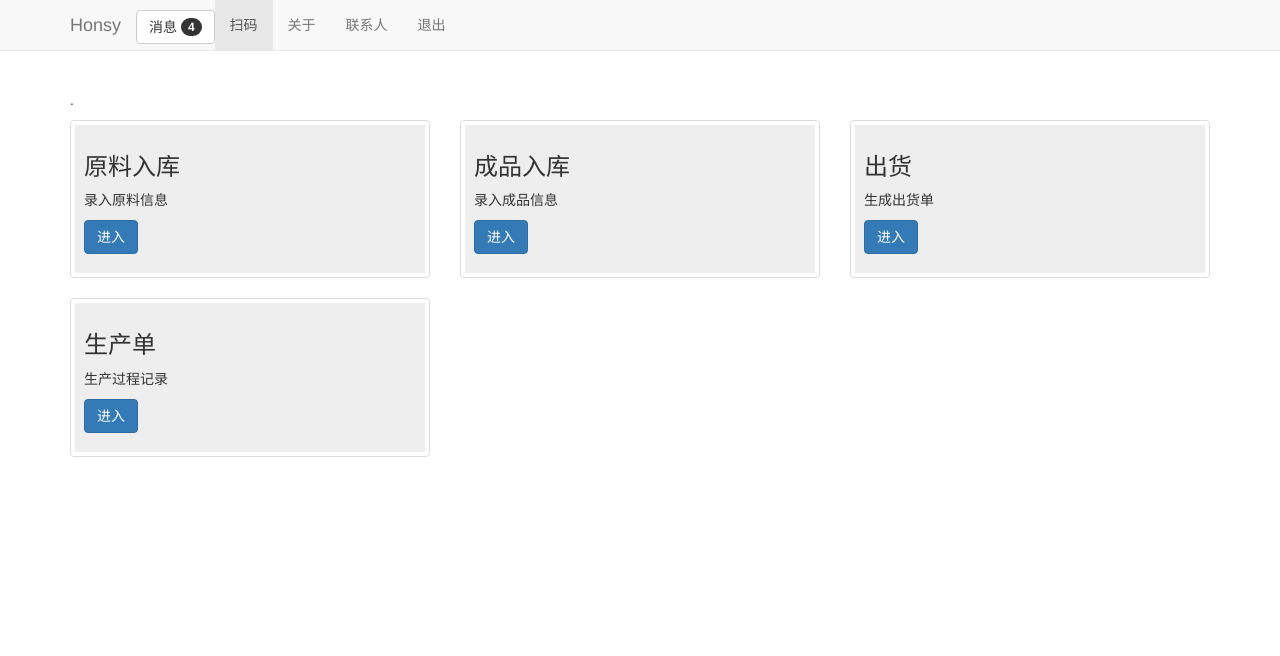
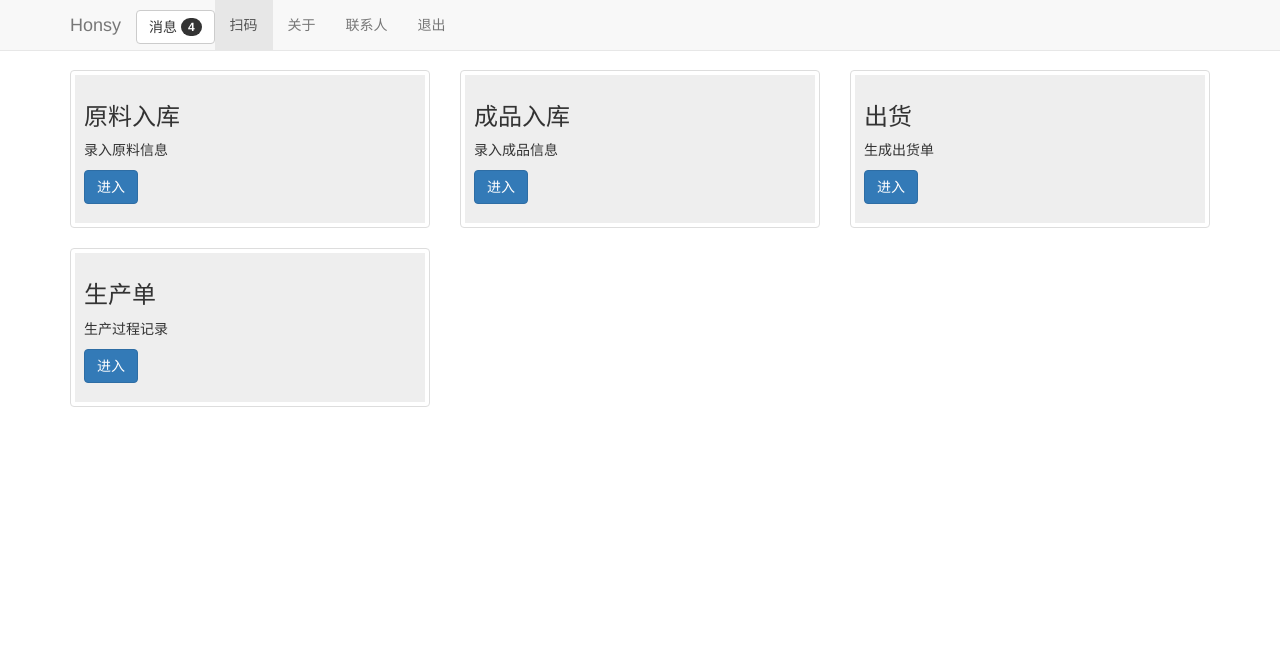
Before and after one commit to odzzi/honsy, a Django app: page / in a window 1280 px wide. Shown: the top 656 px of the page. After the commit the page ends 407 px from the top, so only its background shows below. Run offline with Django 3.2, Linux system fonts and the light colour scheme; the visitor is signed in with stand-in values (Sample User, id 1); some libraries are stand-ins or nearby versions.

Commit message:
修复显示问题：原本为了占位而加的p元素删除掉；修改页面的最小高度，避免出现页面太高而出现滚动条。
Signed-off-by: billy0920 <billy.wuweibin@gmail.com>

```diff
--- a/static/css/honsy.css
+++ b/static/css/honsy.css
@@ -4,6 +4,6 @@
 }
 
 body {
-  min-height: 2000px;
+  min-height: 200px;
   padding-top: 70px;
 }
--- a/templates/base.html
+++ b/templates/base.html
@@ -56,17 +56,10 @@
         <div class="container">
 
       <!-- Main component for a primary marketing message or call to action -->
-      <div class="">
-        <h1></h1>
-        <p>.</p>
 
-        <p>
-{#          <a class="btn btn-lg btn-primary" href="../../components/#navbar" role="button">概览 &raquo;</a>#}
-        </p>
-      </div>
     {% block content %}<!--这里用来设置子页面自己的内容-->
     {% endblock %}
-
+    </div>
     <!-- jQuery (Bootstrap 的所有 JavaScript 插件都依赖 jQuery，所以必须放在前边) -->
     <script src="https://cdn.bootcss.com/jquery/1.12.4/jquery.min.js"></script>
     <!-- 加载 Bootstrap 的所有 JavaScript 插件。你也可以根据需要只加载单个插件。 -->
```
